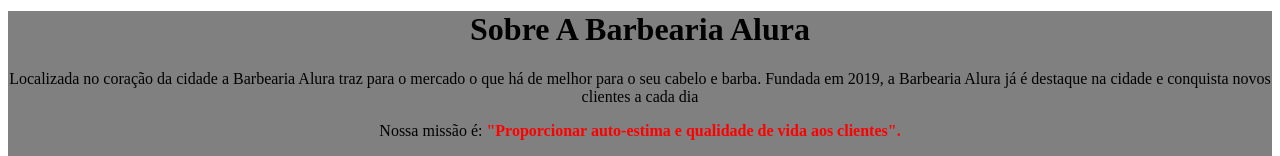
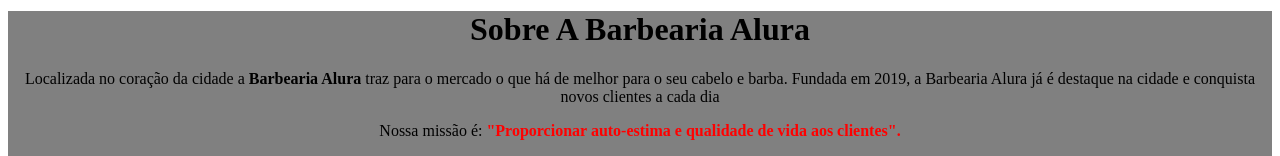
Before and after one commit to gustavo8787/barbearia-alura-3-tri, a plain HTML site: page index.html in a window 1280 px wide. Shown: the part 568-724 px from the top of the page. Drawn offline with Linux system fonts and the light colour scheme.

Commit message:
Add files via upload
aa

```diff
--- a/index.html
+++ b/index.html
@@ -17,7 +17,7 @@
 
    <div class="principal">
       <h1>Sobre A Barbearia Alura</h1>
-      <p class="parágrafo1">Localizada no coração da cidade a Barbearia Alura traz para o mercado o que há de melhor para o seu cabelo e barba. Fundada em 2019, a Barbearia Alura já é destaque na cidade e conquista novos clientes a cada dia</p>
+      <p class="parágrafo1">Localizada no coração da cidade a <strong>Barbearia Alura</strong> traz para o mercado o que há de melhor para o seu cabelo e barba. Fundada em 2019, a Barbearia Alura já é destaque na cidade e conquista novos clientes a cada dia</p>
 
       <p class="parágrafo2">Nossa missão é: <strong class="negrito">"Proporcionar auto-estima e qualidade de vida aos clientes".</strong></p>
 
```
